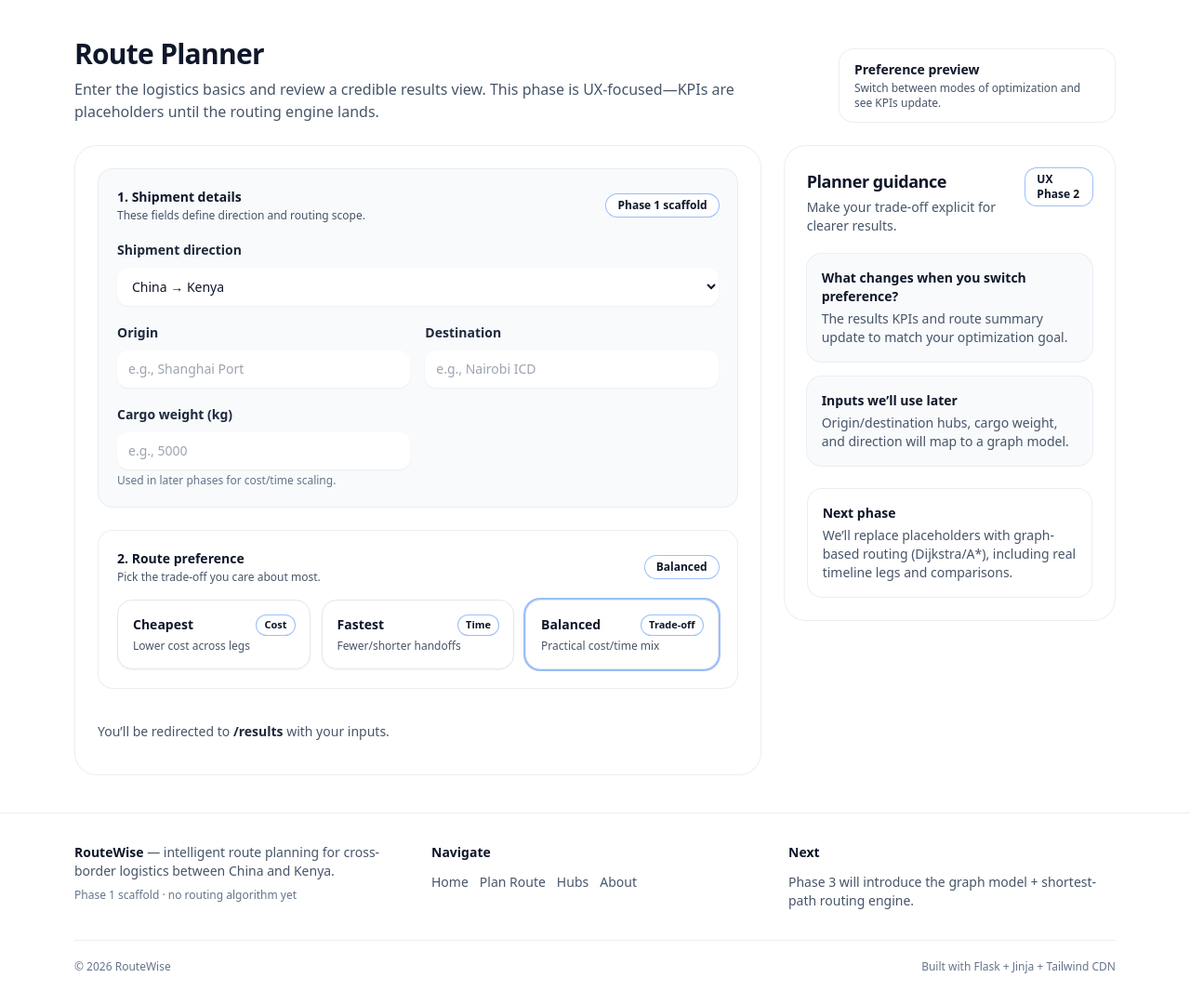
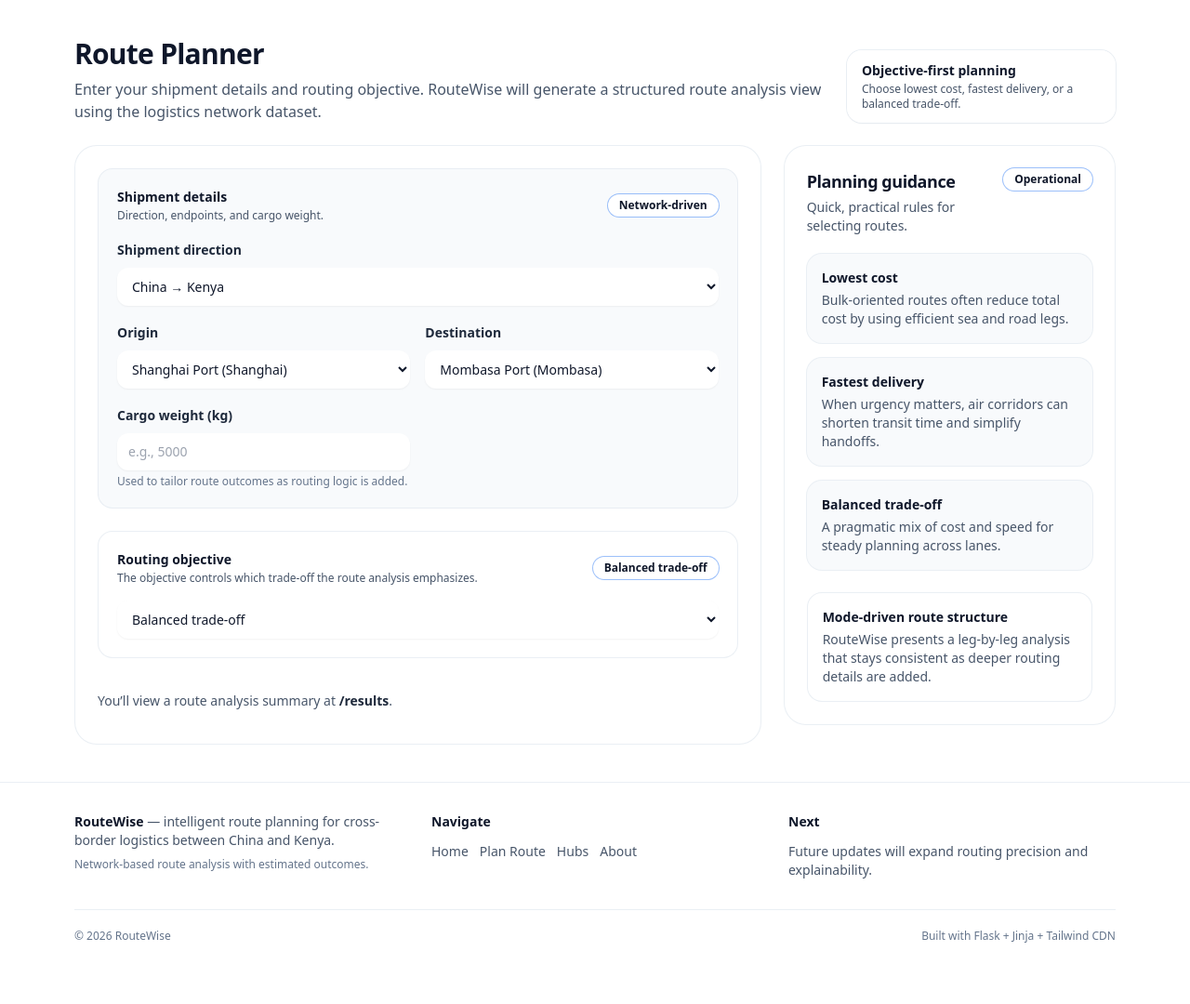
Before and after one commit to LelaeCarl/routewise, a Flask app: page /planner in a window 1280 px wide. Shown: the part 65-1145 px from the top of the page at 93% size. After the commit the page ends 1079 px from the top, so only its background shows below. Run offline with Flask 3, Linux system fonts and the light colour scheme; some libraries are stand-ins or nearby versions.

Commit message:
Productize RouteWise UI and remove internal prototype language
Made-with: Cursor

```diff
--- a/app.py
+++ b/app.py
@@ -2,16 +2,16 @@ import os
 
 from flask import Flask, render_template, request
 
-from backend.data_loader import load_network
+from backend.data_loader import load_network, load_nodes
 
 
 app = Flask(__name__)
 
 
 PREFERENCE_LABELS = {
-    "cheapest": "Cheapest",
-    "fastest": "Fastest",
-    "balanced": "Balanced",
+    "cheapest": "Lowest cost",
+    "fastest": "Fastest delivery",
+    "balanced": "Balanced trade-off",
 }
 
 DIRECTION_LABELS = {
@@ -53,22 +53,47 @@ def index():
 
 @app.route("/planner")
 def planner():
+    nodes = load_nodes()
+
+    allowed_origin_destination_types = {"port", "airport", "icd", "rail_hub", "road_hub"}
+
     direction_key = request.args.get("direction", "china-kenya")
-    origin = request.args.get("origin", "")
-    destination = request.args.get("destination", "")
+    origin_id = request.args.get("origin", "").strip()
+    destination_id = request.args.get("destination", "").strip()
     weight = request.args.get("weight", "")
     preference_key = request.args.get("preference", "balanced")
 
     direction_label = DIRECTION_LABELS.get(direction_key, "China → Kenya")
     preference_label = PREFERENCE_LABELS.get(preference_key, "Balanced")
 
+    if direction_key == "china-kenya":
+        origin_options = [n for n in nodes if n.country == "China" and n.type in allowed_origin_destination_types]
+        destination_options = [
+            n for n in nodes if n.country == "Kenya" and n.type in allowed_origin_destination_types
+        ]
+    else:
+        origin_options = [n for n in nodes if n.country == "Kenya" and n.type in allowed_origin_destination_types]
+        destination_options = [
+            n for n in nodes if n.country == "China" and n.type in allowed_origin_destination_types
+        ]
+
+    origin_option_ids = {n.id for n in origin_options}
+    destination_option_ids = {n.id for n in destination_options}
+
+    origin_selected = origin_id if origin_id in origin_option_ids else (origin_options[0].id if origin_options else "")
+    destination_selected = (
+        destination_id if destination_id in destination_option_ids else (destination_options[0].id if destination_options else "")
+    )
+
     return render_template(
         "planner.html",
         title="Plan Route",
         direction_key=direction_key,
         direction_label=direction_label,
-        origin=origin,
-        destination=destination,
+        origin_selected=origin_selected,
+        destination_selected=destination_selected,
+        origin_options=origin_options,
+        destination_options=destination_options,
         weight=weight,
         preference_key=preference_key,
         preference_label=preference_label,
@@ -80,8 +105,8 @@ def results():
     direction_key = request.args.get("direction", "china-kenya")
     preference_key = request.args.get("preference", "balanced")
 
-    origin = request.args.get("origin", "").strip()
-    destination = request.args.get("destination", "").strip()
+    origin_id = request.args.get("origin", "").strip()
+    destination_id = request.args.get("destination", "").strip()
     weight = request.args.get("weight", "").strip()
 
     direction_label = DIRECTION_LABELS.get(direction_key, "China → Kenya")
@@ -90,12 +115,19 @@ def results():
     kpis = _placeholder_kpis(preference_key)
     modes_list = [m.strip() for m in kpis["modes"].split("+") if m.strip()]
 
+    nodes = load_nodes()
+    node_map = {n.id: n for n in nodes}
+    origin = node_map.get(origin_id).name if origin_id in node_map else origin_id
+    destination = node_map.get(destination_id).name if destination_id in node_map else destination_id
+
     return render_template(
         "results.html",
         title="Results",
         direction_key=direction_key,
         direction=direction_label,
         preference_key=preference_key,
+        origin_id=origin_id,
+        destination_id=destination_id,
         origin=origin,
         destination=destination,
         weight=weight,
--- a/templates/base.html
+++ b/templates/base.html
@@ -54,7 +54,7 @@
             <p class="text-sm font-semibold text-slate-900">Computing route…</p>
           </div>
           <p class="mt-2 text-center text-xs text-slate-600">
-            Phase 1 scaffold: results are placeholders until the routing engine is implemented.
+            RouteWise uses the seeded logistics network to produce estimated outcomes for the selected objective.
           </p>
         </div>
       </div>
@@ -162,7 +162,7 @@
             <p class="text-sm text-slate-600">
               <span class="font-semibold text-slate-900">RouteWise</span> — intelligent route planning for cross-border logistics between China and Kenya.
             </p>
-            <p class="text-xs text-slate-500">Phase 1 scaffold · no routing algorithm yet</p>
+            <p class="text-xs text-slate-500">Network-based route analysis with estimated outcomes.</p>
           </div>
 
           <div class="space-y-3">
@@ -177,9 +177,7 @@
 
           <div class="space-y-3">
             <p class="text-sm font-semibold text-slate-900">Next</p>
-            <p class="text-sm text-slate-600">
-              Phase 3 will introduce the graph model + shortest-path routing engine.
-            </p>
+            <p class="text-sm text-slate-600">Future updates will expand routing precision and explainability.</p>
           </div>
         </div>
 
--- a/templates/hubs.html
+++ b/templates/hubs.html
@@ -6,13 +6,13 @@
       <h1 class="text-3xl font-bold tracking-tight text-slate-900">Logistics Hubs</h1>
       <p class="text-sm text-slate-600 sm:text-base">
         Browse ports, airports, and inland terminals across the China–Kenya network.
-        Search by name to find nodes you’ll use later in routing.
+        Search by name to find logistics nodes for planning.
       </p>
     </div>
 
     <div class="rounded-xl bg-white/70 px-4 py-3 ring-1 ring-slate-200/70 shadow-sm">
-      <p class="text-sm font-semibold text-slate-900">Starter network</p>
-      <p class="mt-0.5 text-xs text-slate-600">{{ nodes|length }} nodes loaded</p>
+      <p class="text-sm font-semibold text-slate-900">Network directory</p>
+      <p class="mt-0.5 text-xs text-slate-600">{{ nodes|length }} logistics nodes available</p>
     </div>
   </div>
 
--- a/templates/planner.html
+++ b/templates/planner.html
@@ -5,28 +5,27 @@
     <div class="space-y-2">
       <h1 class="text-3xl font-bold tracking-tight text-slate-900">Route Planner</h1>
       <p class="text-sm text-slate-600 sm:text-base">
-        Enter the logistics basics and review a credible results view. This phase is UX-focused—KPIs are placeholders until the routing engine lands.
+        Enter your shipment details and routing objective. RouteWise will generate a structured route analysis view using the logistics network dataset.
       </p>
     </div>
 
-    <div class="rounded-2xl border border-slate-200/70 bg-white/70 px-4 py-3 shadow-soft">
-      <p class="text-sm font-semibold text-slate-900">Preference preview</p>
-      <p class="mt-0.5 text-xs text-slate-600">Switch between modes of optimization and see KPIs update.</p>
+    <div class="rounded-2xl bg-white/70 px-4 py-3 ring-1 ring-slate-200/70 shadow-sm">
+      <p class="text-sm font-semibold text-slate-900">Objective-first planning</p>
+      <p class="mt-0.5 text-xs text-slate-600">Choose lowest cost, fastest delivery, or a balanced trade-off.</p>
     </div>
   </div>
 
   <div class="mt-6 grid gap-6 lg:grid-cols-3">
-    <div class="lg:col-span-2">
-      <div class="rounded-3xl border border-slate-200/70 bg-white p-6 shadow-soft">
-        <form id="plannerForm" method="GET" action="{{ url_for('results') }}" class="space-y-6">
+    <div class="lg:col-span-2 rounded-3xl border border-slate-200/70 bg-white p-6 shadow-soft">
+      <form method="GET" action="{{ url_for('results') }}" class="space-y-6">
         <div class="rounded-2xl border border-slate-200/70 bg-slate-50 p-5">
           <div class="flex flex-col gap-1 sm:flex-row sm:items-center sm:justify-between">
             <div>
-                <p class="text-sm font-semibold text-slate-900">1. Shipment details</p>
-                <p class="mt-0.5 text-xs text-slate-600">These fields define direction and routing scope.</p>
+              <p class="text-sm font-semibold text-slate-900">Shipment details</p>
+              <p class="mt-0.5 text-xs text-slate-600">Direction, endpoints, and cargo weight.</p>
             </div>
             <span class="inline-flex items-center rounded-xl bg-white px-3 py-1 text-xs font-semibold text-primary ring-1 ring-primary/20">
-                Phase 1 scaffold
+              Network-driven
             </span>
           </div>
 
@@ -45,26 +44,32 @@
 
             <div>
               <label class="text-sm font-semibold text-slate-800" for="origin">Origin</label>
-                <input
+              <select
                 id="origin"
                 name="origin"
-                  type="text"
-                  value="{{ origin }}"
-                  placeholder="e.g., Shanghai Port"
                 class="mt-2 w-full rounded-xl border-slate-200 bg-white px-3 py-2.5 text-sm shadow-sm focus:border-primary/40 focus:outline-none focus:ring-2 focus:ring-primary/20 transition"
-                />
+              >
+                {% for node in origin_options %}
+                  <option value="{{ node.id }}" {% if node.id == origin_selected %}selected{% endif %}>
+                    {{ node.name }} ({{ node.city }})
+                  </option>
+                {% endfor %}
+              </select>
             </div>
 
             <div>
               <label class="text-sm font-semibold text-slate-800" for="destination">Destination</label>
-                <input
+              <select
                 id="destination"
                 name="destination"
-                  type="text"
-                  value="{{ destination }}"
-                  placeholder="e.g., Nairobi ICD"
                 class="mt-2 w-full rounded-xl border-slate-200 bg-white px-3 py-2.5 text-sm shadow-sm focus:border-primary/40 focus:outline-none focus:ring-2 focus:ring-primary/20 transition"
-                />
+              >
+                {% for node in destination_options %}
+                  <option value="{{ node.id }}" {% if node.id == destination_selected %}selected{% endif %}>
+                    {{ node.name }} ({{ node.city }})
+                  </option>
+                {% endfor %}
+              </select>
             </div>
 
             <div>
@@ -79,140 +84,84 @@
                 placeholder="e.g., 5000"
                 class="mt-2 w-full rounded-xl border-slate-200 bg-white px-3 py-2.5 text-sm shadow-sm focus:border-primary/40 focus:outline-none focus:ring-2 focus:ring-primary/20 transition"
               />
-                <p class="mt-1 text-xs text-slate-500">Used in later phases for cost/time scaling.</p>
+              <p class="mt-1 text-xs text-slate-500">Used to tailor route outcomes as routing logic is added.</p>
             </div>
+
+            <div class="hidden sm:block"></div>
           </div>
         </div>
 
         <div class="rounded-2xl border border-slate-200/70 bg-white p-5">
           <div class="flex flex-col gap-1 sm:flex-row sm:items-center sm:justify-between">
             <div>
-                <p class="text-sm font-semibold text-slate-900">2. Route preference</p>
-                <p class="mt-0.5 text-xs text-slate-600">Pick the trade-off you care about most.</p>
+              <p class="text-sm font-semibold text-slate-900">Routing objective</p>
+              <p class="mt-0.5 text-xs text-slate-600">The objective controls which trade-off the route analysis emphasizes.</p>
             </div>
             <span class="inline-flex items-center rounded-xl bg-secondary/15 px-3 py-1 text-xs font-semibold text-secondary ring-1 ring-secondary/20">
               {{ preference_label }}
             </span>
           </div>
 
-            <div class="mt-4 grid gap-3 sm:grid-cols-3">
-              <label class="cursor-pointer">
-                <input
-                  type="radio"
+          <div class="mt-4">
+            <select
+              id="preference"
               name="preference"
-                  value="cheapest"
-                  class="peer sr-only"
-                  {% if preference_key == 'cheapest' %}checked{% endif %}
-                />
-                <span
-                  class="block rounded-2xl border border-slate-200 bg-white p-4 shadow-sm transition
-                         peer-checked:border-primary/40 peer-checked:bg-primary/10 peer-checked:ring-2 peer-checked:ring-primary/20"
+              class="w-full rounded-xl border-slate-200 bg-white px-3 py-2.5 text-sm shadow-sm focus:border-primary/40 focus:outline-none focus:ring-2 focus:ring-primary/20 transition"
             >
-                  <span class="flex items-center justify-between">
-                    <span class="text-sm font-semibold text-slate-900">Cheapest</span>
-                    <span class="rounded-full bg-primary/10 px-2 py-0.5 text-[11px] font-semibold text-primary ring-1 ring-primary/20">
-                      Cost
-                    </span>
-                  </span>
-                  <span class="mt-1 block text-xs text-slate-600">Lower cost across legs</span>
-                </span>
-              </label>
-
-              <label class="cursor-pointer">
-                <input
-                  type="radio"
-                  name="preference"
-                  value="fastest"
-                  class="peer sr-only"
-                  {% if preference_key == 'fastest' %}checked{% endif %}
-                />
-                <span
-                  class="block rounded-2xl border border-slate-200 bg-white p-4 shadow-sm transition
-                         peer-checked:border-primary/40 peer-checked:bg-primary/10 peer-checked:ring-2 peer-checked:ring-primary/20"
-                >
-                  <span class="flex items-center justify-between">
-                    <span class="text-sm font-semibold text-slate-900">Fastest</span>
-                    <span class="rounded-full bg-secondary/15 px-2 py-0.5 text-[11px] font-semibold text-secondary ring-1 ring-secondary/20">
-                      Time
-                    </span>
-                  </span>
-                  <span class="mt-1 block text-xs text-slate-600">Fewer/shorter handoffs</span>
-                </span>
-              </label>
-
-              <label class="cursor-pointer">
-                <input
-                  type="radio"
-                  name="preference"
-                  value="balanced"
-                  class="peer sr-only"
-                  {% if preference_key == 'balanced' %}checked{% endif %}
-                />
-                <span
-                  class="block rounded-2xl border border-slate-200 bg-white p-4 shadow-sm transition
-                         peer-checked:border-primary/40 peer-checked:bg-primary/10 peer-checked:ring-2 peer-checked:ring-primary/20"
-                >
-                  <span class="flex items-center justify-between">
-                    <span class="text-sm font-semibold text-slate-900">Balanced</span>
-                    <span class="rounded-full bg-accent/15 px-2 py-0.5 text-[11px] font-semibold text-accent ring-1 ring-accent/20">
-                      Trade-off
-                    </span>
-                  </span>
-                  <span class="mt-1 block text-xs text-slate-600">Practical cost/time mix</span>
-                </span>
-              </label>
+              <option value="cheapest" {% if preference_key == 'cheapest' %}selected{% endif %}>Lowest cost</option>
+              <option value="fastest" {% if preference_key == 'fastest' %}selected{% endif %}>Fastest delivery</option>
+              <option value="balanced" {% if preference_key == 'balanced' %}selected{% endif %}>Balanced trade-off</option>
+            </select>
           </div>
         </div>
 
         <div class="flex flex-col gap-3 sm:flex-row sm:items-center sm:justify-between">
           <p class="text-sm text-slate-600">
-              You’ll be redirected to <span class="font-semibold text-slate-800">/results</span> with your inputs.
+            You’ll view a route analysis summary at <span class="font-semibold text-slate-800">/results</span>.
           </p>
 
           <button
             type="submit"
             class="inline-flex items-center justify-center rounded-xl bg-primary px-5 py-3 text-sm font-semibold text-white shadow-soft transition hover:bg-primary/90 focus:outline-none focus:ring-2 focus:ring-primary/25"
           >
-              Plan route
-              <span aria-hidden="true" class="ml-2 inline-flex h-5 w-5 items-center justify-center rounded-lg bg-white/10">
-                →
-              </span>
+            Generate analysis
+            <span aria-hidden="true" class="ml-2 inline-flex h-5 w-5 items-center justify-center rounded-lg bg-white/10">→</span>
           </button>
         </div>
       </form>
     </div>
-    </div>
 
-    <aside class="lg:sticky lg:top-24 h-fit">
-      <div class="rounded-3xl border border-slate-200/70 bg-white p-6 shadow-soft">
+    <aside class="lg:sticky lg:top-24 h-fit rounded-3xl border border-slate-200/70 bg-white p-6 shadow-soft">
       <div class="flex items-start justify-between gap-4">
         <div>
-            <p class="text-lg font-bold tracking-tight text-slate-900">Planner guidance</p>
-            <p class="mt-1 text-sm text-slate-600">Make your trade-off explicit for clearer results.</p>
+          <h2 class="text-lg font-bold tracking-tight text-slate-900">Planning guidance</h2>
+          <p class="mt-1 text-sm text-slate-600">Quick, practical rules for selecting routes.</p>
         </div>
         <span class="rounded-xl bg-secondary/15 px-3 py-1 text-xs font-semibold text-secondary ring-1 ring-secondary/20">
-            UX Phase 2
+          Operational
         </span>
       </div>
 
       <div class="mt-5 space-y-4">
-          <div class="rounded-2xl bg-slate-50 p-4 ring-1 ring-slate-200/70 transition hover:bg-slate-100">
-            <p class="text-sm font-semibold text-slate-900">What changes when you switch preference?</p>
-            <p class="mt-1 text-sm text-slate-600">The results KPIs and route summary update to match your optimization goal.</p>
+        <div class="rounded-2xl bg-slate-50 p-4 ring-1 ring-slate-200/70">
+          <p class="text-sm font-semibold text-slate-900">Lowest cost</p>
+          <p class="mt-1 text-sm text-slate-600">Bulk-oriented routes often reduce total cost by using efficient sea and road legs.</p>
         </div>
 
-          <div class="rounded-2xl bg-slate-50 p-4 ring-1 ring-slate-200/70 transition hover:bg-slate-100">
-            <p class="text-sm font-semibold text-slate-900">Inputs we’ll use later</p>
-            <p class="mt-1 text-sm text-slate-600">Origin/destination hubs, cargo weight, and direction will map to a graph model.</p>
+        <div class="rounded-2xl bg-slate-50 p-4 ring-1 ring-slate-200/70">
+          <p class="text-sm font-semibold text-slate-900">Fastest delivery</p>
+          <p class="mt-1 text-sm text-slate-600">When urgency matters, air corridors can shorten transit time and simplify handoffs.</p>
+        </div>
+
+        <div class="rounded-2xl bg-slate-50 p-4 ring-1 ring-slate-200/70">
+          <p class="text-sm font-semibold text-slate-900">Balanced trade-off</p>
+          <p class="mt-1 text-sm text-slate-600">A pragmatic mix of cost and speed for steady planning across lanes.</p>
         </div>
       </div>
 
       <div class="mt-6 rounded-2xl border border-slate-200/70 bg-white p-4">
-          <p class="text-sm font-semibold text-slate-900">Next phase</p>
-          <p class="mt-1 text-sm text-slate-600">
-            We’ll replace placeholders with graph-based routing (Dijkstra/A*), including real timeline legs and comparisons.
-          </p>
-        </div>
+        <p class="text-sm font-semibold text-slate-900">Mode-driven route structure</p>
+        <p class="mt-1 text-sm text-slate-600">RouteWise presents a leg-by-leg analysis that stays consistent as deeper routing details are added.</p>
       </div>
     </aside>
   </div>
```
Also changed, not shown: templates/index.html (+19 -18 lines), templates/results.html (+22 -21 lines). Lines whose indentation alone changed are shown as unchanged.
